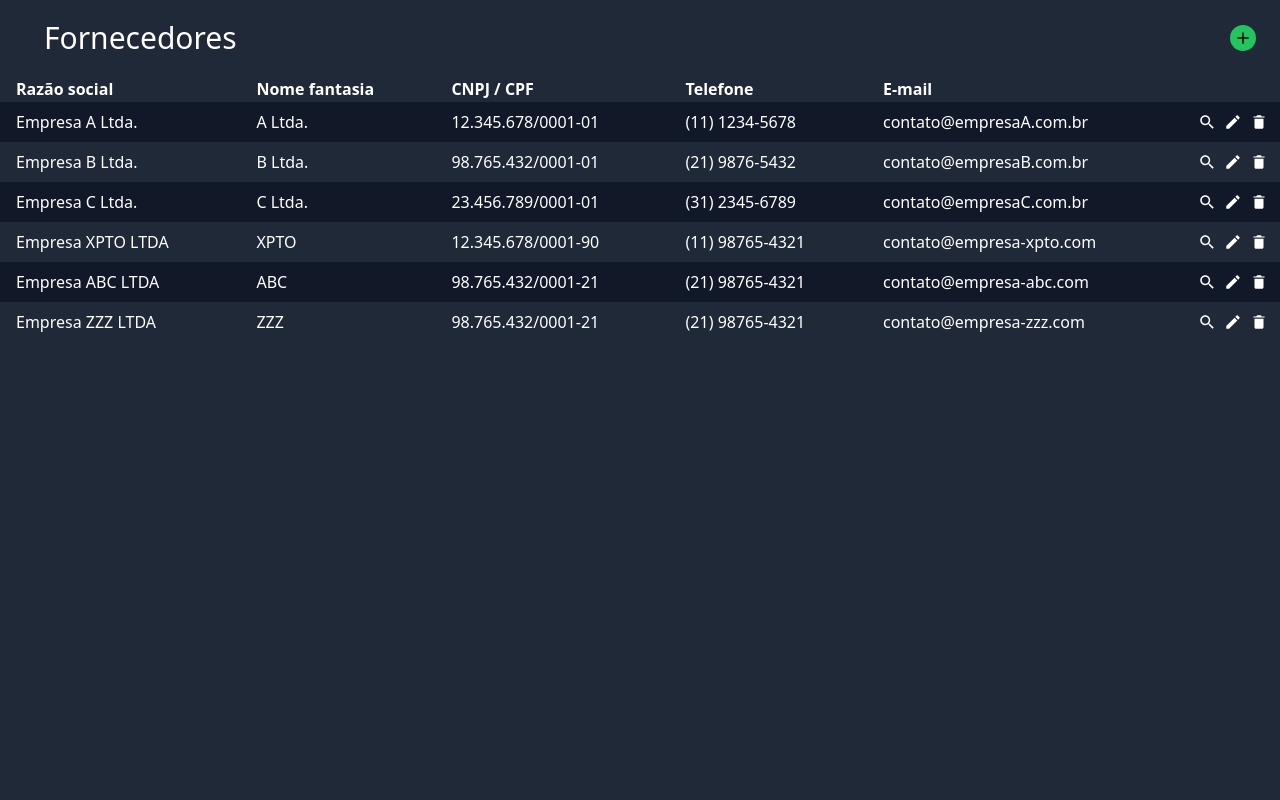
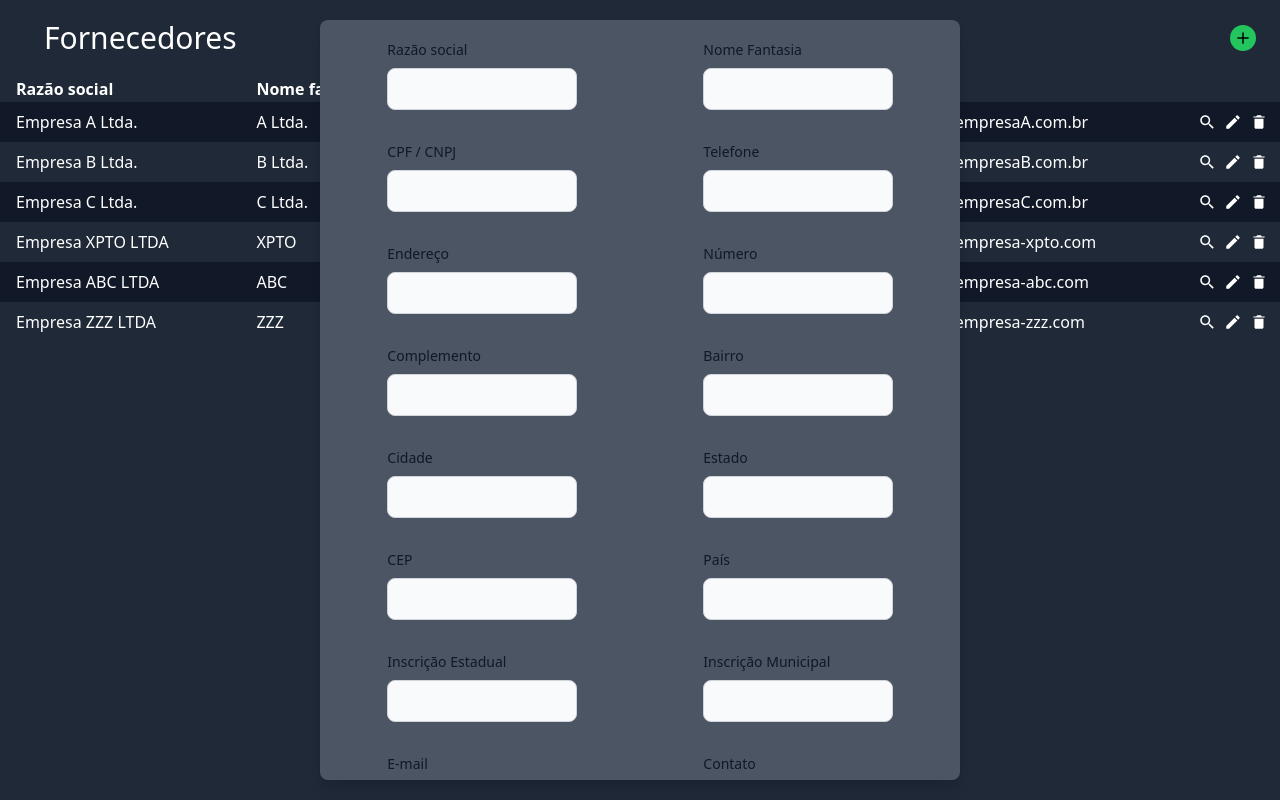
Before and after one commit to Gustavo-Ragazzi/cadastro-de-fornecedor, a React (Create React App) app: page / in a window 1280 px wide. Both pictures are taken after a click on the button 1243 px from the left and 38 px from the top of the page. Built offline with nearby package versions, Linux system fonts and the light colour scheme.

Commit message:
feat show form

```diff
--- a/src/components/Main/index.tsx
+++ b/src/components/Main/index.tsx
@@ -1,9 +1,15 @@
 import { IoMdAdd, IoMdCreate , IoMdTrash, IoMdSearch } from "react-icons/io";
 import example from "../example.json"
+import SupplierForm from "../SupplierForm";
+import { useState } from "react";
+
+
+export default function Main() {
+    const [showForm, setShowForm] = useState(false);
 
     function handleShowForm(e: React.MouseEvent<HTMLButtonElement>) {
         e.preventDefault();
-    alert("show form")
+        showForm ? setShowForm(false) : setShowForm(true);
     }
 
     function handleEdit(e: React.MouseEvent<HTMLButtonElement>) {
@@ -21,7 +27,6 @@ function handleShowMore(e: React.MouseEvent<HTMLButtonElement>) {
         alert("show more")
     }
 
-export default function Main() {
     return (
         <>
             <div className="flex items-center justify-between px-6">
@@ -61,6 +66,7 @@ export default function Main() {
                     ))}
                 </tbody>
             </table>
+            {showForm && <SupplierForm />}
         </>
     )
 }
--- a/src/components/SupplierForm/index.tsx
+++ b/src/components/SupplierForm/index.tsx
@@ -195,7 +195,8 @@ export default function SupplierForm() {
     }
 
     return (
-        <form className="grid grid-cols-2 gap-3" key={"form"} onSubmit={handleSubmit}>
+        <div className="overflow-y-auto w-1/2 bg-gray-600 absolute inset-0 mx-auto my-5 p-5 rounded-lg shadow-lg">
+            <form className="grid grid-cols-2 gap-8" key={"form"} onSubmit={handleSubmit}>
                 {formList.map((item) => {
                     return (
                         <Input
@@ -211,5 +212,6 @@ export default function SupplierForm() {
                 })}
                 <button type="submit" className="col-start-1 col-end-3 mx-auto font-semibold text-md uppercase shadow-md bg-blue-600 hover:bg-blue-500 focus:shadow-outline focus:outline-none text-white text-xs py-3 px-10 rounded">Cadastrar</button>
             </form>
+        </div>
     )
 }
```
Lines whose indentation alone changed are shown as unchanged.
